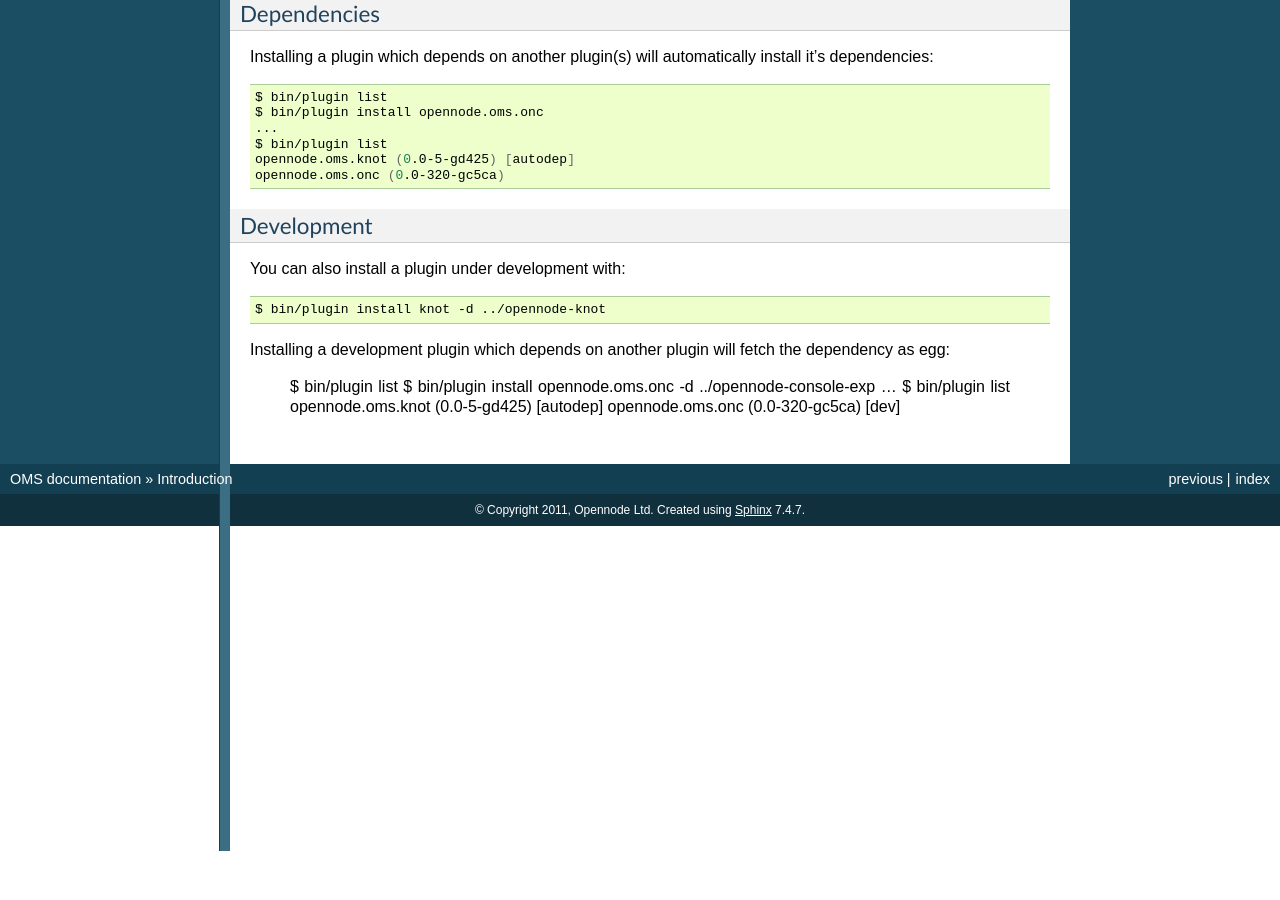
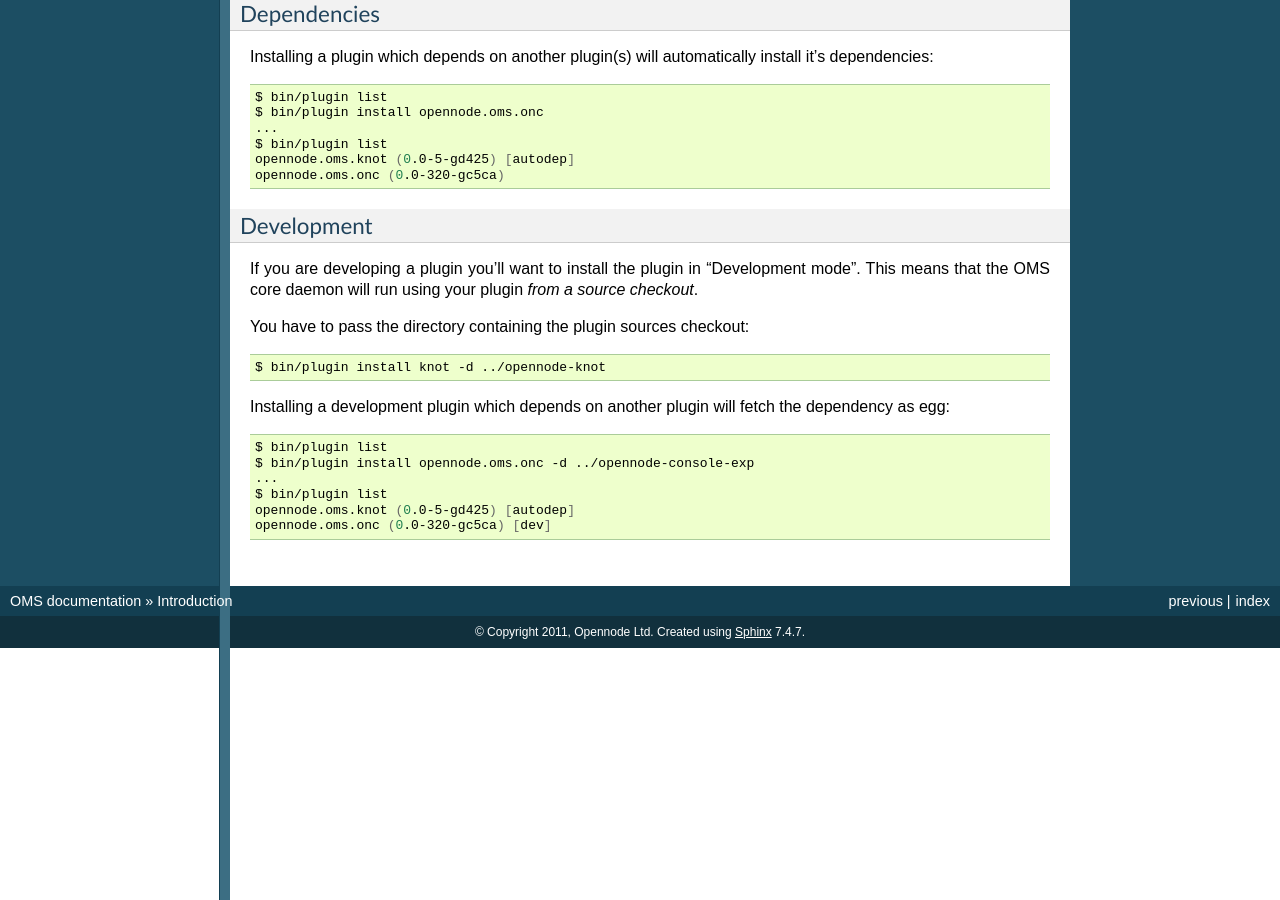
Before and after one commit to opennode/opennode-management, a Sphinx documentation site: the page built from docs/source/intro.rst, in a window 1280 px wide and 900 px high, scrolled down 1475 px. Built offline with Sphinx 7.4.7, drawn with Linux system fonts in a browser that asks for light colours; pages that are not in the unit, such as notebooks, are missing from menus; the version number could not be read and is left out; before the commit the page ends 2326 px from its top, so only the background shows below that.

Commit message:
Improved doc about plugin install in development mode, and made `bin/plugin` more robust

```diff
--- a/docs/source/intro.rst
+++ b/docs/source/intro.rst
@@ -107,7 +107,10 @@ Installing a plugin which depends on another plugin(s) will automatically instal
 Development
 ~~~~~~~~~~~
 
-You can also install a plugin under development with:
+If you are developing a plugin you'll want to install the plugin in "Development mode". This means
+that the OMS core daemon will run using your plugin *from a source checkout*.
+
+You have to pass the directory containing the plugin sources checkout:
 
 .. code-block:: sh
 
@@ -116,6 +119,8 @@ You can also install a plugin under development with:
 
 Installing a development plugin which depends on another plugin will fetch the dependency as egg:
 
+.. code-block:: sh
+
   $ bin/plugin list
   $ bin/plugin install opennode.oms.onc -d ../opennode-console-exp
   ...
```
Also changed, not shown: 1 other file.
